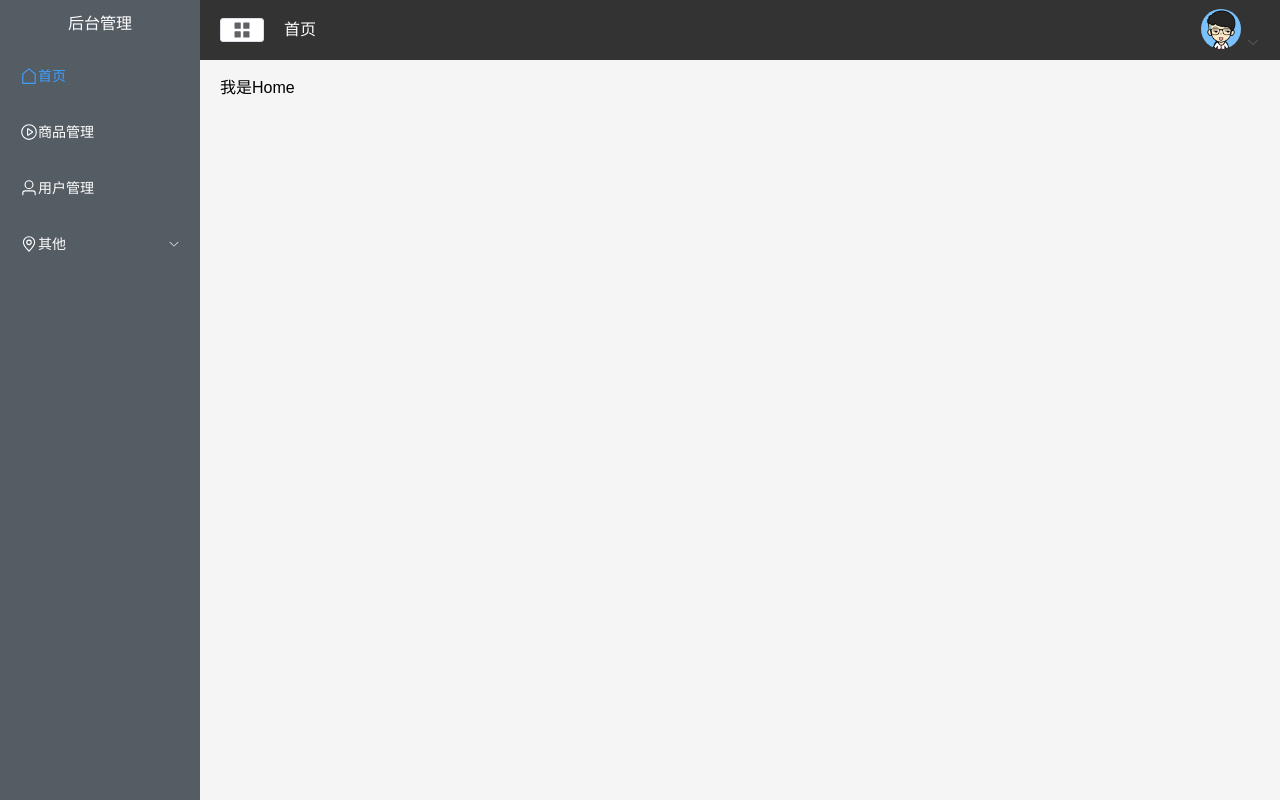
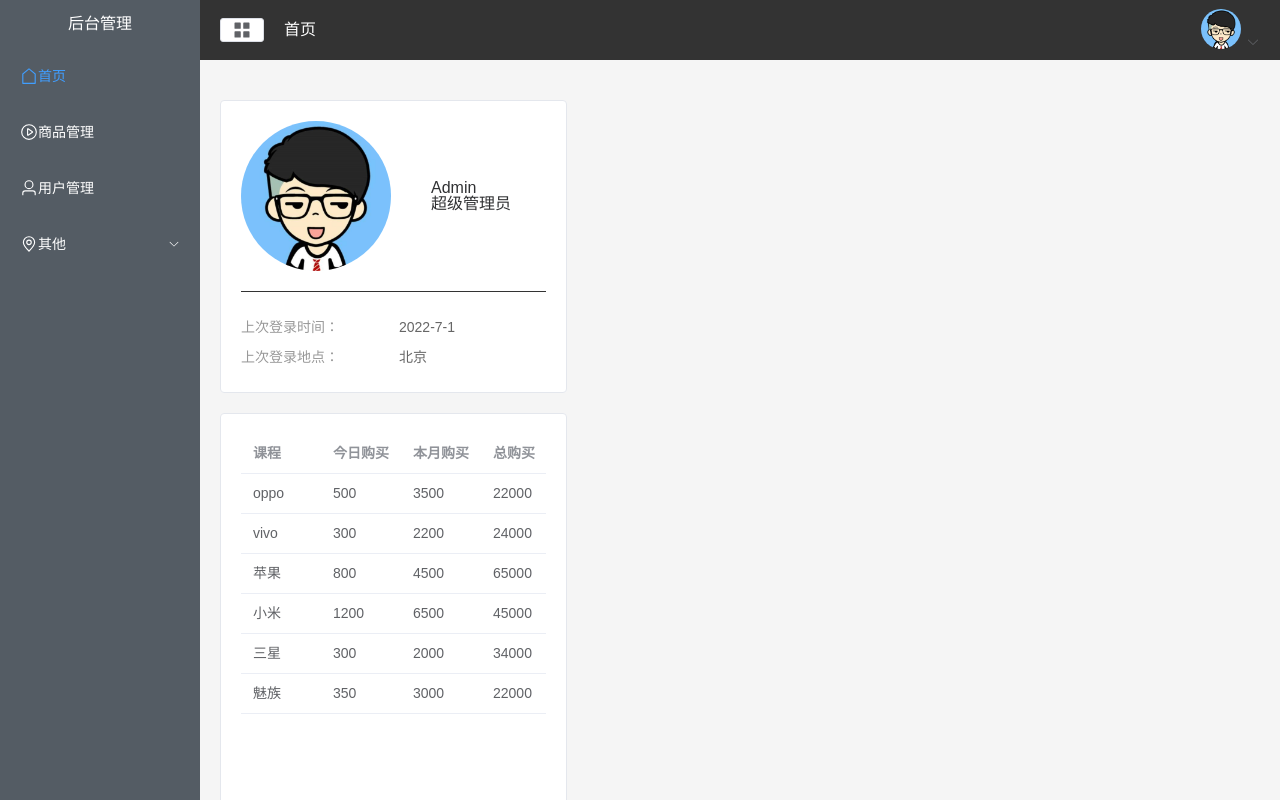
Before and after one commit to lining-lo/vue-project-refactoring, a Vue app: page /#/mall in a window 1280 px wide. Both pictures are taken after a click on the item "首页". Built offline with nearby package versions, Linux system fonts and the light colour scheme.

Commit message:
使用mockjs模拟home路由的表单数据

```diff
--- a/package.json
+++ b/package.json
@@ -10,8 +10,10 @@
   },
   "dependencies": {
     "@element-plus/icons-vue": "^2.3.1",
+    "axios": "^1.8.4",
     "element-plus": "^2.9.7",
     "less": "^4.2.2",
+    "mockjs": "^1.1.0",
     "vue": "^3.5.13",
     "vue-router": "^4.5.0",
     "vuex": "^4.1.0"
--- /dev/null
+++ b/src/api/mock.js
@@ -0,0 +1,4 @@
+import Mock from 'mockjs'
+import getHomeApi from './mockData/home.js'
+
+Mock.mock('/home/getHomeData',getHomeApi.getHomeData)
--- /dev/null
+++ b/src/api/mockData/home.js
@@ -0,0 +1,47 @@
+export default {
+    getHomeData: () => {
+        return {
+            code: 200,
+            data: {
+                tableData: [
+                    {
+                        name: "oppo",
+                        todayBuy: 500,
+                        monthBuy: 3500,
+                        totalBuy: 22000,
+                    },
+                    {
+                        name: "vivo",
+                        todayBuy: 300,
+                        monthBuy: 2200,
+                        totalBuy: 24000,
+                    },
+                    {
+                        name: "苹果",
+                        todayBuy: 800,
+                        monthBuy: 4500,
+                        totalBuy: 65000,
+                    },
+                    {
+                        name: "小米",
+                        todayBuy: 1200,
+                        monthBuy: 6500,
+                        totalBuy: 45000,
+                    },
+                    {
+                        name: "三星",
+                        todayBuy: 300,
+                        monthBuy: 2000,
+                        totalBuy: 34000,
+                    },
+                    {
+                        name: "魅族",
+                        todayBuy: 350,
+                        monthBuy: 3000,
+                        totalBuy: 22000,
+                    },
+                ]
+            }
+        }
+    }
+}
--- a/src/components/commonAside.vue
+++ b/src/components/commonAside.vue
@@ -82,9 +82,8 @@ const noChildren = computed(() => list.value.filter(item => !item.children))
 //有子菜单的数据
 const hasChildren = computed(() => list.value.filter(item => item.children))
 
-//点击菜单实现跳转路由的方法
+//点击菜单实现路由跳转的方法
 const clickMenu = (item)=>{
-    console.log(item);
     router.push(item.path)
 }
 
--- a/src/main.js
+++ b/src/main.js
@@ -11,6 +11,8 @@ import * as ElementPlusIconsVue from '@element-plus/icons-vue'
 import './assets/less/index.less'
 //引入vuex
 import store from './store/index.js'
+//引入mockjs
+import './api/mock.js'
 
 const app = createApp(App)
 
--- a/src/views/Home/index.vue
+++ b/src/views/Home/index.vue
@@ -1,13 +1,95 @@
 <template>
-  <div>
-    我是Home
+  <div class="home">
+    <el-row>
+      <!-- 左侧的内容 -->
+      <el-col :span="8" style="margin-top: 20px;">
+        <!-- 登录信息 -->
+        <el-card shadow="hover">
+          <div class="user">
+            <img src="../../assets/images/user.png" alt="">
+            <div class="user-info">
+              <p>Admin</p>
+              <p>超级管理员</p>
+            </div>
+          </div>
+          <div class="login-info">
+            <p>上次登录时间：<span>2022-7-1</span></p>
+            <p>上次登录地点：<span>北京</span></p>
+          </div>
+        </el-card>
+        <!-- 表格 -->
+        <el-card shadow="hover" style="margin-top: 20px;height: 450px;">
+          <el-table :data="tableData">
+            <el-table-column v-for="(value, key) in tableLabel" :prop="key" :label="value" />
+          </el-table>
+        </el-card>
+      </el-col>
+      <!-- 右侧的内容 -->
+      <el-col :span="16" style="margin-top: 20px;">
+
+      </el-col>
+    </el-row>
   </div>
 </template>
 
 <script setup>
-import { ref, reactive} from 'vue'
+import { ref, reactive, onMounted } from 'vue'
+import axios from 'axios'
+
+//表格数据
+let tableData = ref([])
+const tableLabel = {
+  name: '课程',
+  todayBuy: '今日购买',
+  monthBuy: '本月购买',
+  totalBuy: '总购买'
+}
+
+//获取表格数据的方法
+const getTableList = async () => {
+  await axios.get('/home/getHomeData').then((res) => {
+    if (res.data.code === 200) {
+      tableData.value = res.data.data.tableData
+    }
+  })
+}
+
+//挂载时的生命周期钩子
+onMounted(() => {
+  //调用获取表格数据的方法
+  getTableList()
+})
+
 
 </script>
-<style lang='scss' scoped>
+<style lang='less' scoped>
+.home {
+  .user {
+    display: flex;
+    align-items: center;
+    padding-bottom: 20px;
+    border-bottom: 1px solid #333;
+    margin-bottom: 20px;
 
+    img {
+      width: 150px;
+      height: 150px;
+      border-radius: 50%;
+      margin-right: 40px;
+    }
+  }
+
+  .login-info {
+    p {
+      line-height: 30px;
+      font-size: 14px;
+      color: #999;
+
+      span {
+        color: #666;
+        margin-left: 60px;
+      }
+    }
+  }
+}
 </style>
```
Also changed, not shown: 1 other file (tests, documents, lock files or other folders).
